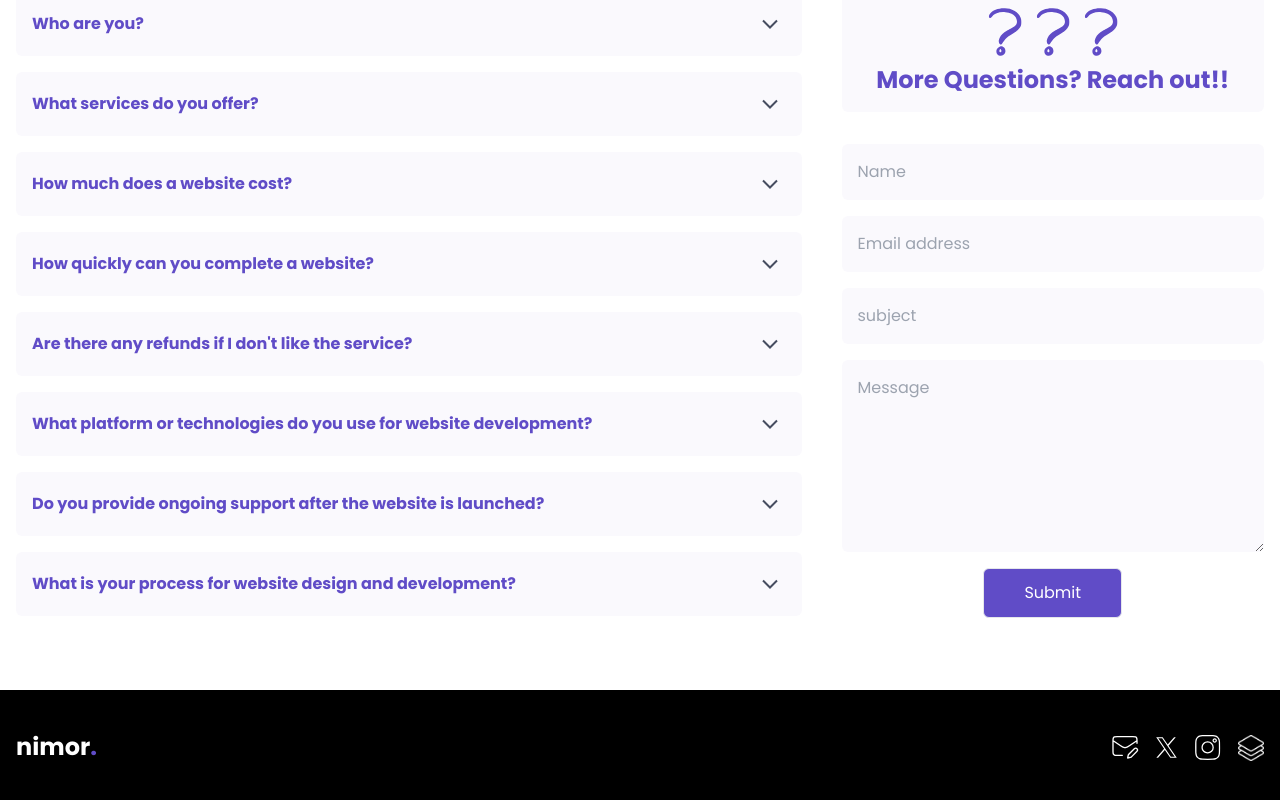
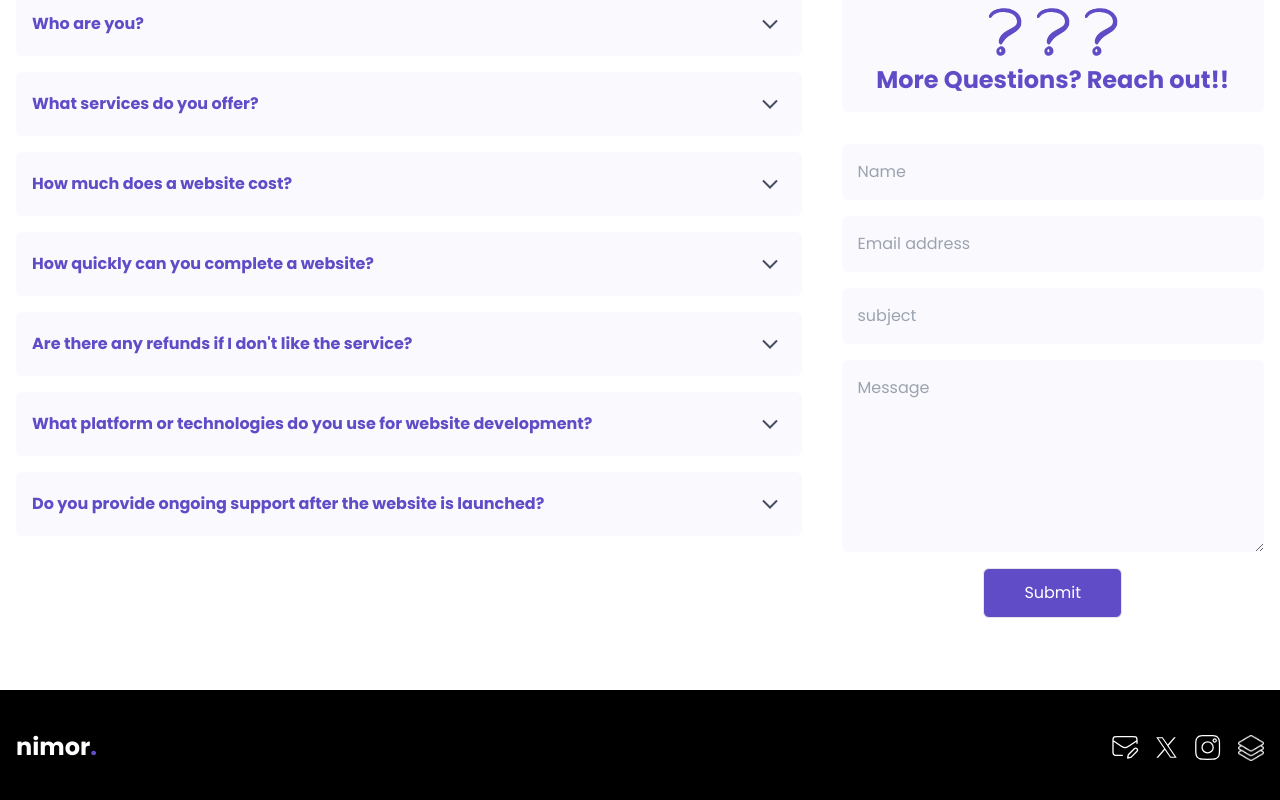
Before and after one commit to khaleedcodes/nimor, a React (Vite) app: page / in a window 1280 px wide. Shown: the part 4997-5797 px from the top of the page. Built offline with nearby package versions, Linux system fonts and the light colour scheme.

Commit message:
removed a faq

```diff
--- a/src/pages/landing-page/FaqList.tsx
+++ b/src/pages/landing-page/FaqList.tsx
@@ -38,11 +38,6 @@ const faqs: FaqType[] = [
     answer:
       "Absolutely! we offer ongoing support and maintenance services to ensure your website stays current with the latest trends and technologies. Our support packages include bug fixes and technical assistance as needed.",
   },
-  {
-    question: "What is your process for website design and development?",
-    answer:
-      "Our website design and development process typically involves initial consultation and discovery, followed by wire-framing and design mockups, development and testing, client feedback and revisions, and finally, launch and ongoing support.",
-  },
 ];
 
 function FaqList() {
```
